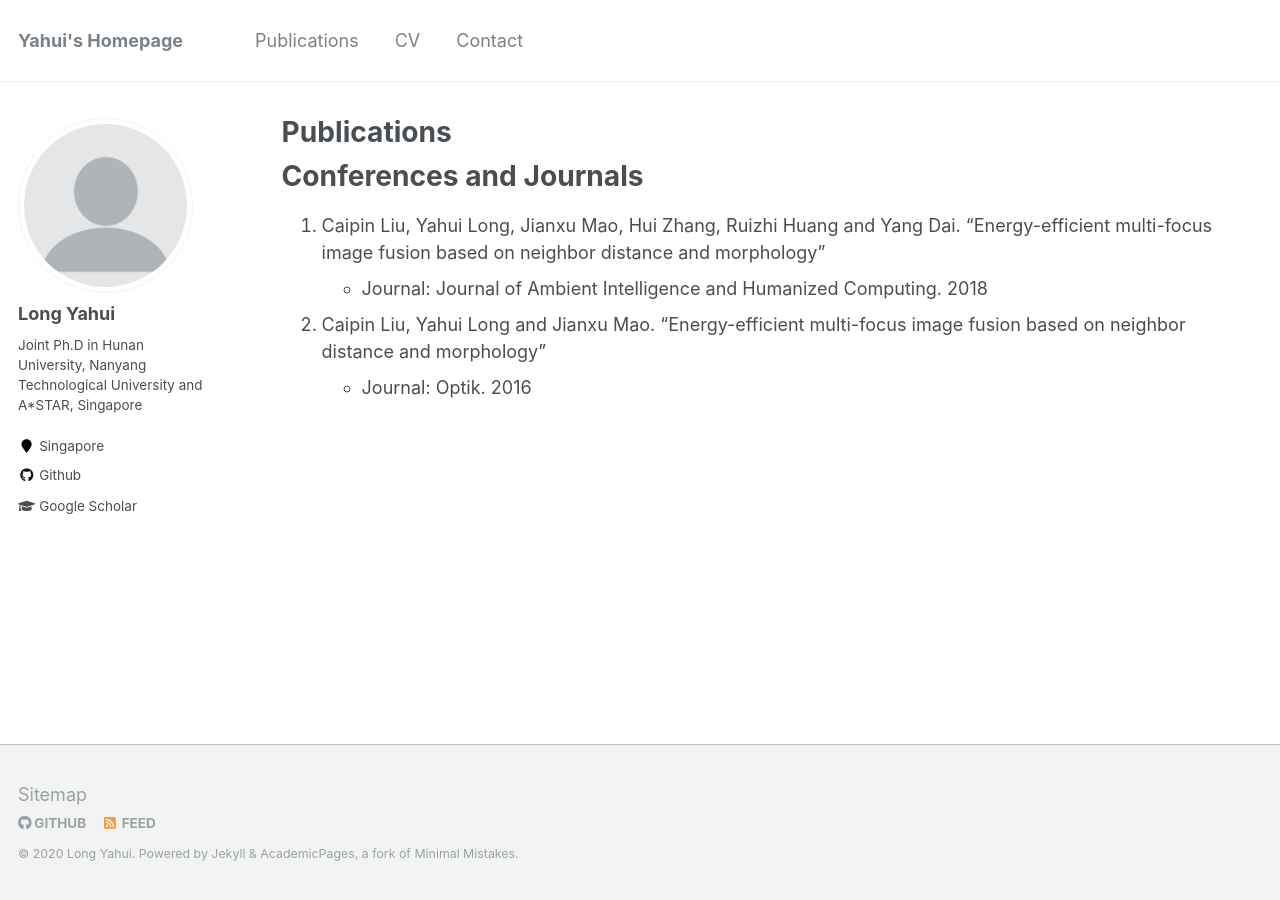
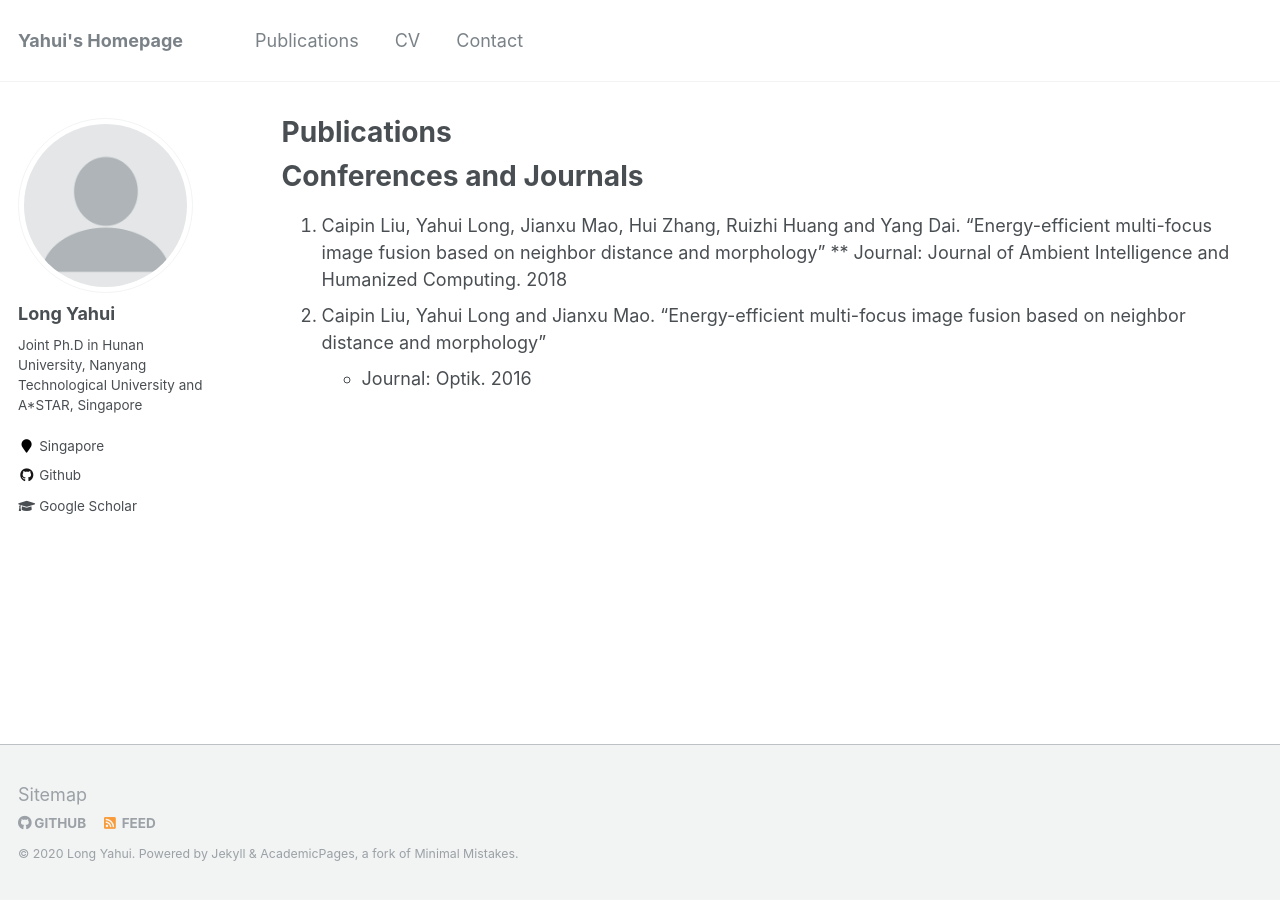
Before and after one commit to longyahui/Home, a Jekyll site: the page built from _pages/publications.md, in a window 1280 px wide. Built offline with Jekyll 4.4.1, drawn with Linux system fonts in a browser that asks for light colours.

```diff
--- a/_pages/publications.md
+++ b/_pages/publications.md
@@ -12,6 +12,6 @@ redirect_from:
 Conferences and Journals
 ======
 2. Caipin Liu, Yahui Long, Jianxu Mao, Hui Zhang, Ruizhi Huang and Yang Dai. "Energy-efficient multi-focus image fusion based on neighbor distance and morphology"
-   * Journal: Journal of Ambient Intelligence and Humanized Computing. 2018
+   ** Journal: Journal of Ambient Intelligence and Humanized Computing. 2018
 1. Caipin Liu, Yahui Long and Jianxu Mao. "Energy-efficient multi-focus image fusion based on neighbor distance and morphology"
    - Journal: Optik. 2016
```
